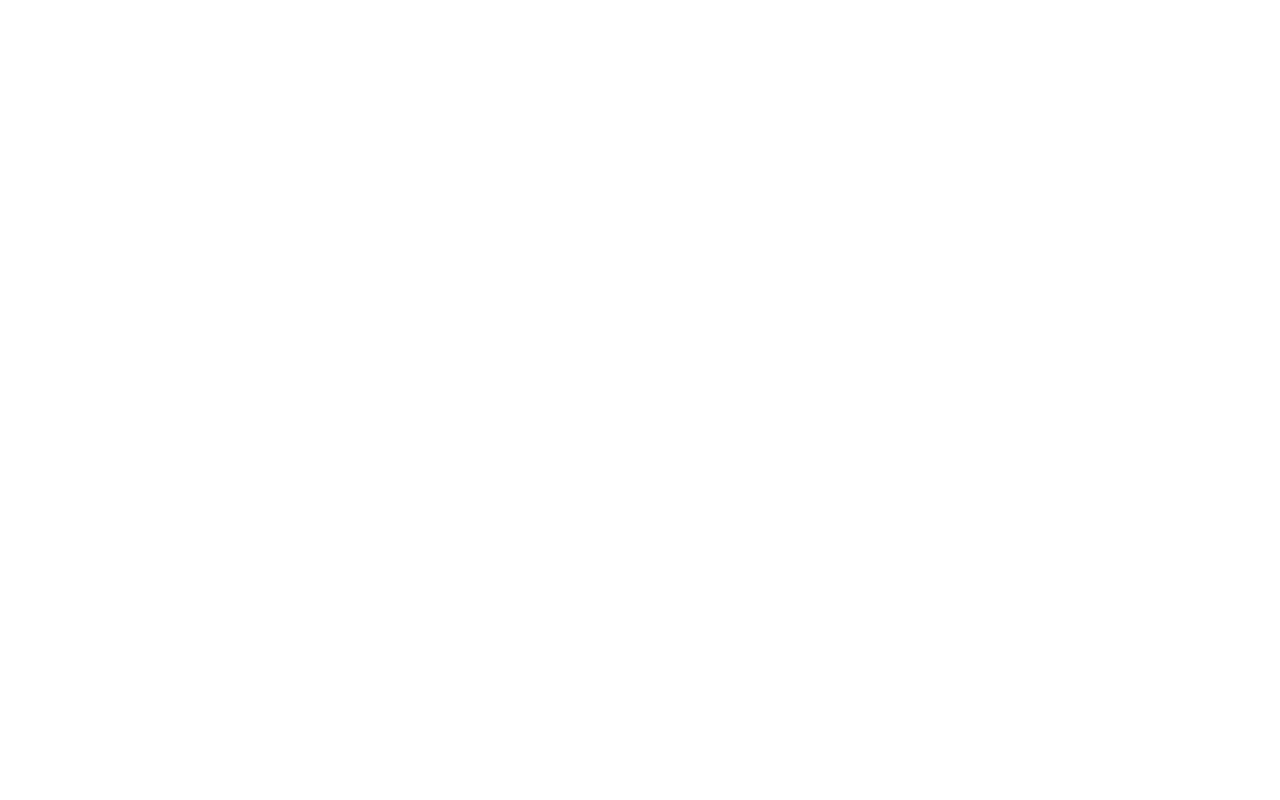
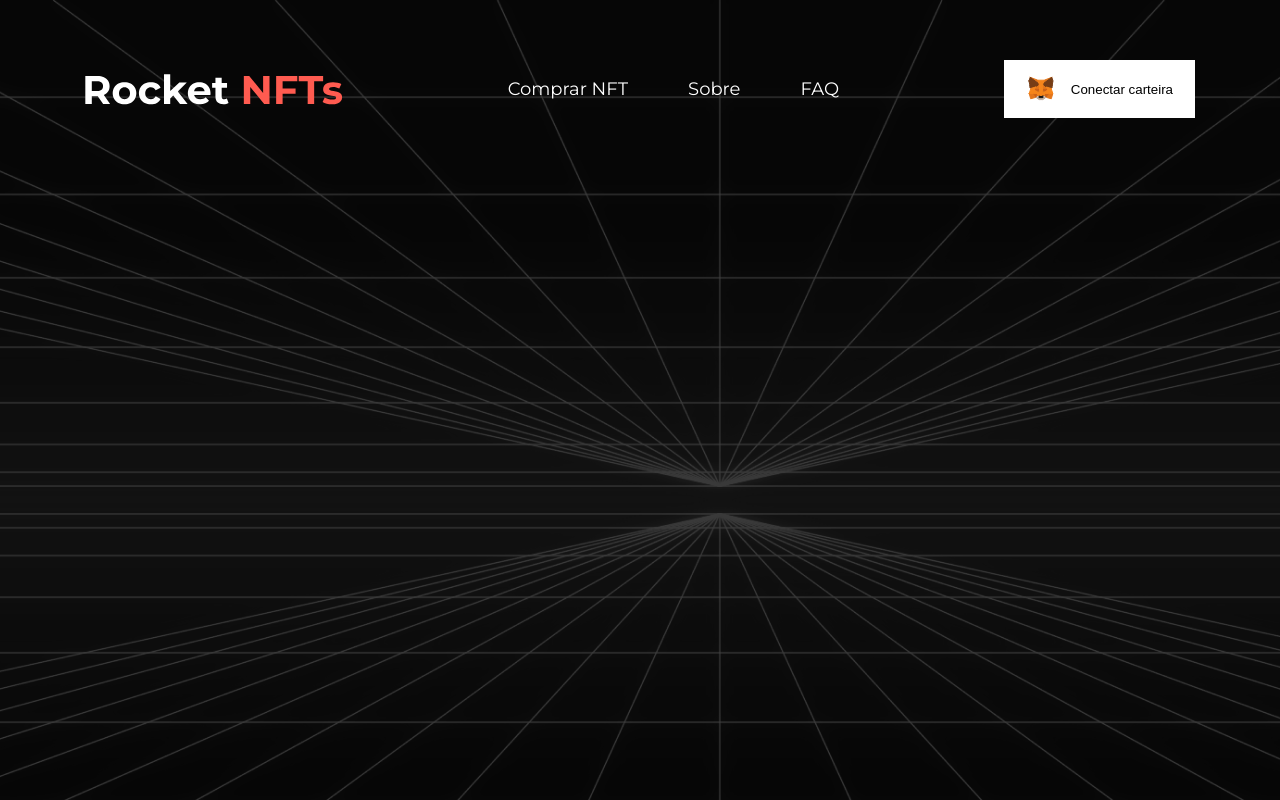
Before and after one commit to ArthurFAmaral95/Rocketseat_Challenges, a plain HTML site: page NFTs/index.html in a window 1280 px wide. Drawn offline with Linux system fonts and the light colour scheme.

Commit message:
NFT: header

```diff
--- a/NFTs/index.html
+++ b/NFTs/index.html
@@ -13,5 +13,22 @@
       rel="stylesheet"
     />
   </head>
-  <body></body>
+  <body>
+    <header>
+      <img src="./assets/logo.svg" alt="Logo" id="logo" />
+      <nav>
+        <ul>
+          <li>Comprar NFT</li>
+          <li>Sobre</li>
+          <li>FAQ</li>
+        </ul>
+      </nav>
+      <button>
+        <img src="./assets/logo_MetaMask.svg" alt="Red fox" />
+        Conectar carteira
+      </button>
+    </header>
+    <main></main>
+    <footer></footer>
+  </body>
 </html>
--- a/NFTs/style.css
+++ b/NFTs/style.css
@@ -21,3 +21,44 @@ body {
   width: 100%;
   font-family: 'Montserrat', sans-serif;
 }
+
+body {
+  padding: 6rem 8.5rem;
+
+  background-image: url(./assets/background.png);
+  background-repeat: no-repeat;
+}
+
+ul li {
+  list-style: none;
+}
+
+header {
+  display: flex;
+  justify-content: space-between;
+  align-items: center;
+}
+
+header nav ul {
+  display: flex;
+  gap: 6rem;
+  align-items: center;
+}
+
+header nav ul li {
+  color: var(--text-color);
+  font-size: 1.8rem;
+  font-weight: 400;
+}
+
+header button {
+  display: flex;
+  align-items: center;
+  gap: 1.5rem;
+
+  padding: 1.4rem 2.2rem;
+
+  background-color: var(--text-color);
+
+  border: none;
+}
```
